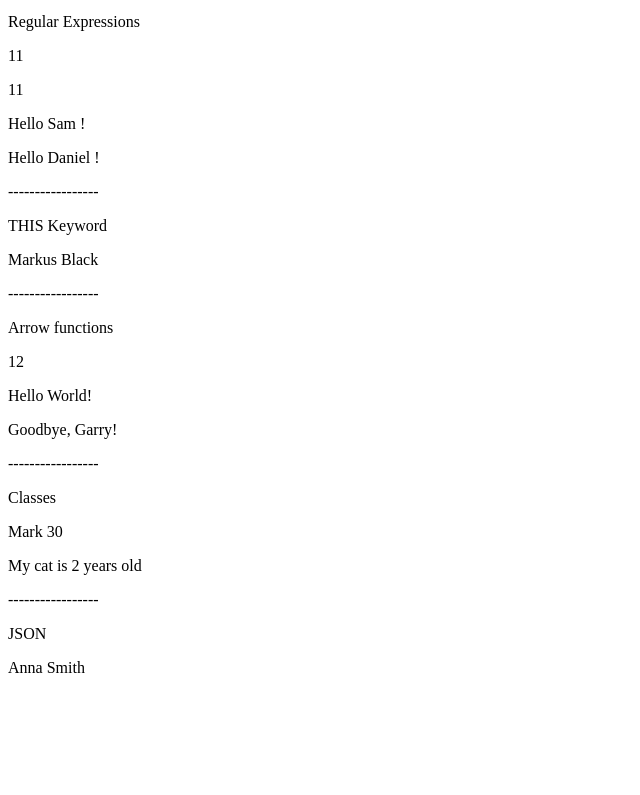
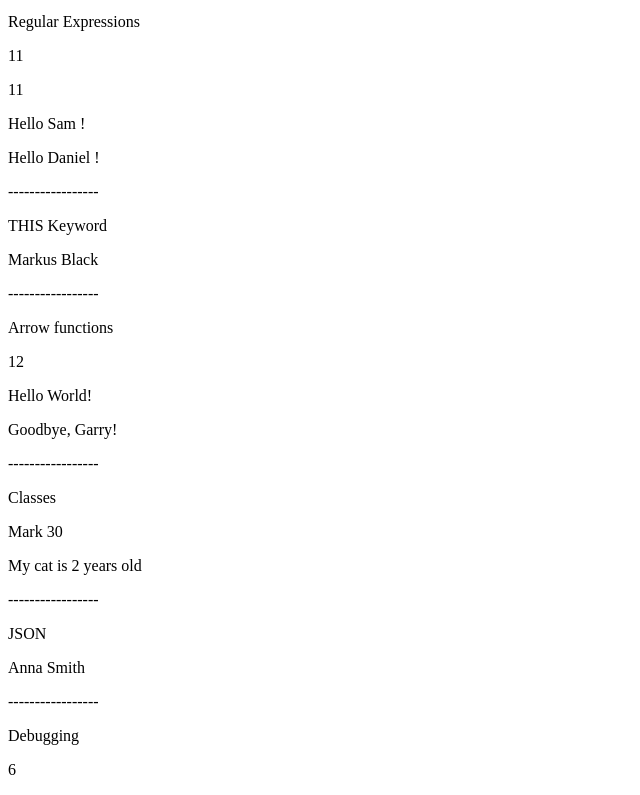
Before and after one commit to Anarasty/front-end-project3, a plain HTML site: page index.html in a window 1280 px wide. Shown: the part 7146-7941 px from the top of the page, without its empty margins (0-640 px from the left). Before the commit the page ends 7839 px from the top, so only its background shows below. Drawn offline with Linux system fonts and the light colour scheme.

Commit message:
debugging

```diff
--- a/index.html
+++ b/index.html
@@ -219,6 +219,9 @@
         <p>-----------------</p>
         <p>JSON</p>
         <p id="demo128"></p>
+        <p>-----------------</p>
+        <p>Debugging</p>
+        <p id="demo129"></p>
 
 
         <script src="script.js"></script>
--- a/script.js
+++ b/script.js
@@ -922,3 +922,9 @@ let jsonstart = '{"employees":[' +
 
 const obj1 = JSON.parse(jsonstart);
 document.getElementById("demo128").innerHTML =obj1.employees[1].firstName + " " + obj1.employees[1].lastName;
+
+
+//Javascript Debugging
+let debug1 = 2 * 3;
+debugger;
+document.getElementById('demo129').innerHTML = debug1;
```
